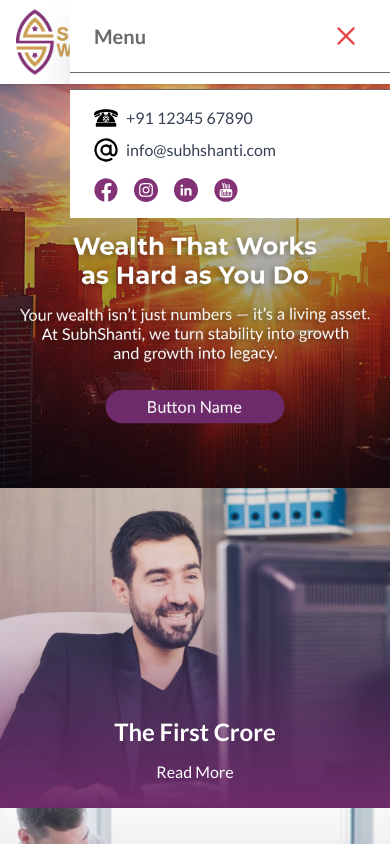
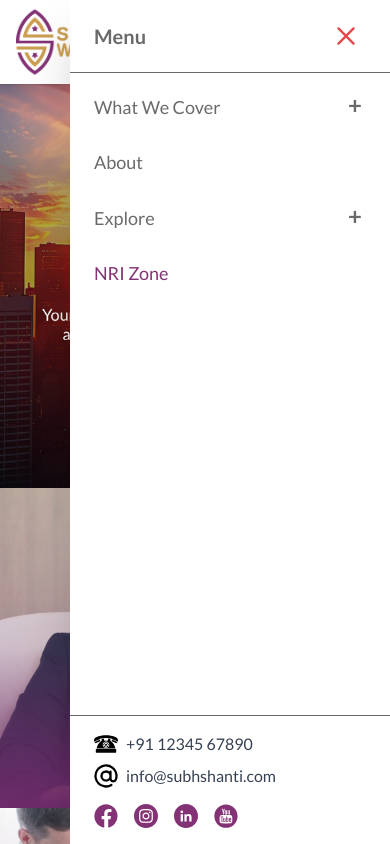
Before and after one commit to kunal-2810/subhshanti, a Vue app: page / in a window 390 px wide. Both pictures are taken after a click on the button 352 px from the left and 42 px from the top of the page. Shown: the top 844 px of the page. Built offline with nearby package versions, Linux system fonts and the light colour scheme.

Commit message:
navbar updated

```diff
--- a/src/components/Navbar.vue
+++ b/src/components/Navbar.vue
@@ -10,7 +10,7 @@
         <img src="@/assets/images/logo.webp" alt="Logo" class="h-[68px] w-[160px]" />
       </div>
 
-      <!-- Desktop Menu -->
+      <!-- Desktop Menu (unchanged) -->
       <div class="hidden lg:flex items-center flex-1 justify-end space-x-8">
         <div class="flex space-x-6">
           <!-- What We Cover -->
@@ -109,7 +109,7 @@
           <img src="@/assets/icons/user.svg" alt="User Icon" class="w-5 h-5 mr-2" />
           Login
         </button>
-        <button @click="drawerOpen = true" class="ml-2 p-2 rounded-full hover:bg-gray-100">
+        <button @click="openDrawer" class="ml-2 p-2 rounded-full hover:bg-gray-100">
           <img src="@/assets/icons/menu.svg" alt="Menu Icon" class="w-7 h-7" />
         </button>
       </div>
@@ -126,16 +126,24 @@
     <transition name="slide">
       <aside
         v-if="drawerOpen"
-        class="fixed top-0 right-0 w-80 max-w-full h-full bg-white shadow-2xl z-50 flex flex-col"
+        class="fixed top-0 right-0 w-80 max-w-full h-screen bg-white shadow-2xl z-50 flex flex-col"
+        style="height: 100dvh; max-height: 100dvh;"
+        @touchmove.prevent
       >
-        <div class="flex items-center justify-between px-6 py-4 border-b">
+        <!-- Fixed Top: Menu Title and Close -->
+        <div ref="drawerHeader" class="flex items-center justify-between px-6 py-4 border-b bg-white flex-shrink-0 z-10">
           <span class="text-xl font-bold">Menu</span>
-          <button @click="drawerOpen = false" class="p-2 rounded-full hover:bg-gray-100">
+          <button @click="closeDrawer" class="p-2 rounded-full hover:bg-gray-100">
             <img src="@/assets/icons/close.svg" alt="Close Icon" class="w-6 h-6" />
           </button>
         </div>
-        <nav class="flex-1 overflow-y-auto px-6 py-2">
-          <ul>
+        <!-- Scrollable Menu List -->
+        <div
+          class="px-0 py-0 bg-white z-0"
+          :style="menuListStyle"
+        >
+          <nav>
+            <ul class="px-6 py-2">
               <!-- What We Cover (mobile) -->
               <li class="mb-2">
                 <div class="flex items-center justify-between py-2">
@@ -143,13 +151,10 @@
                   <button
                     @click="toggleMobileMenu('What We Cover')"
                     class="ml-2 p-1"
+                    aria-label="Expand What We Cover"
                   >
-                  <svg v-if="mobileOpenMenus.includes('What We Cover')" class="w-5 h-5" fill="none" stroke="currentColor" stroke-width="2" viewBox="0 0 24 24">
-                    <path stroke-linecap="round" stroke-linejoin="round" d="M20 12H4"/>
-                  </svg>
-                  <svg v-else class="w-5 h-5" fill="none" stroke="currentColor" stroke-width="2" viewBox="0 0 24 24">
-                    <path stroke-linecap="round" stroke-linejoin="round" d="M12 4v16m8-8H4"/>
-                  </svg>
+                    <span v-if="mobileOpenMenus.includes('What We Cover')" class="text-2xl font-bold leading-none">-</span>
+                    <span v-else class="text-2xl font-bold leading-none">+</span>
                   </button>
                 </div>
                 <transition name="fade">
@@ -159,7 +164,7 @@
                       :key="col.title"
                       class="mb-2"
                     >
-                    <div class="font-semibold text-lg my-2" v-if="col.title">{{ col.title }}</div>
+                      <div class="font-semibold text-base my-2" v-if="col.title">{{ col.title }}</div>
                       <ul>
                         <li
                           v-for="item in col.items"
@@ -175,6 +180,7 @@
                   </div>
                 </transition>
               </li>
+              <!-- About -->
               <li class="mb-2">
                 <a href="#" class="block py-2 text-lg">About</a>
               </li>
@@ -185,13 +191,10 @@
                   <button
                     @click="toggleMobileMenu('Explore')"
                     class="ml-2 p-1"
+                    aria-label="Expand Explore"
                   >
-                  <svg v-if="mobileOpenMenus.includes('Explore')" class="w-5 h-5" fill="none" stroke="currentColor" stroke-width="2" viewBox="0 0 24 24">
-                    <path stroke-linecap="round" stroke-linejoin="round" d="M20 12H4"/>
-                  </svg>
-                  <svg v-else class="w-5 h-5" fill="none" stroke="currentColor" stroke-width="2" viewBox="0 0 24 24">
-                    <path stroke-linecap="round" stroke-linejoin="round" d="M12 4v16m8-8H4"/>
-                  </svg>
+                    <span v-if="mobileOpenMenus.includes('Explore')" class="text-2xl font-bold leading-none">-</span>
+                    <span v-else class="text-2xl font-bold leading-none">+</span>
                   </button>
                 </div>
                 <transition name="fade">
@@ -201,7 +204,7 @@
                       :key="col.title || col.items[0]?.label"
                       class="mb-2"
                     >
-                    <div class="font-semibold text-lg my-2" v-if="col.title">{{ col.title }}</div>
+                      <div class="font-semibold text-base my-2" v-if="col.title">{{ col.title }}</div>
                       <ul>
                         <li
                           v-for="item in col.items"
@@ -223,8 +226,10 @@
               </li>
             </ul>
           </nav>
+        </div>
         <!-- Fixed Bottom Contact/Social -->
-        <div class="border-t px-6 py-4 bg-white">
+        <div ref="drawerFooter" class="border-t px-6 py-4 bg-white flex-shrink-0 z-10"
+             style="position: sticky; bottom: 0; background: white;">
           <div class="flex items-center mb-2">
             <img src="@/assets/icons/phone.svg" alt="Phone" class="w-6 h-6 mr-2" />
             <span class="font-medium text-gray-700">+91 12345 67890</span>
@@ -251,7 +256,7 @@
 </template>
 
 <script setup>
-import { ref, onMounted, onBeforeUnmount, computed } from 'vue'
+import { ref, onMounted, onBeforeUnmount, computed, nextTick } from 'vue'
 
 // Desktop/Large menus (unchanged)
 const menus = [
@@ -392,11 +397,56 @@ const openDropdown = ref(null)
 const drawerOpen = ref(false)
 const mobileOpenMenus = ref([])
 
+const drawerHeader = ref(null)
+const drawerFooter = ref(null)
+const menuListHeight = ref('auto')
+
+const updateMenuListHeight = () => {
+  nextTick(() => {
+    const headerH = drawerHeader.value?.offsetHeight || 0
+    const footerH = drawerFooter.value?.offsetHeight || 0
+    // Use 100dvh for viewport height (handles mobile browser bars)
+    menuListHeight.value = `calc(100dvh - ${headerH + footerH}px)`
+  })
+}
+
+const menuListStyle = computed(() => ({
+  height: menuListHeight.value,
+  overflowY: 'auto',
+  flex: '1 1 auto',
+  minHeight: 0,
+}))
+
+function openDrawer() {
+  drawerOpen.value = true
+  document.body.style.overflow = 'hidden'
+  updateMenuListHeight()
+}
+function closeDrawer() {
+  drawerOpen.value = false
+  document.body.style.overflow = ''
+}
+
+function closeAll() {
+  openDropdown.value = null
+  closeDrawer()
+}
+
+function toggleDropdown(title) {
+  openDropdown.value = openDropdown.value === title ? null : title
+}
+
+function toggleMobileMenu(title) {
+  if (mobileOpenMenus.value.includes(title)) {
+    mobileOpenMenus.value = mobileOpenMenus.value.filter(t => t !== title)
+  } else {
+    mobileOpenMenus.value.push(title)
+  }
+}
+
 // Sticky on scroll up logic with smooth transition
-const isSticky = ref(true)
 const navbarVisible = ref(true)
-const navbarOffset = ref(0)
-let lastScrollY = window.scrollY
+let lastScrollY = typeof window !== 'undefined' ? window.scrollY : 0
 let ticking = false
 
 function onScroll() {
@@ -406,10 +456,8 @@ function onScroll() {
       if (currentScrollY < 10) {
         navbarVisible.value = true
       } else if (currentScrollY < lastScrollY) {
-        // Scrolling up
         navbarVisible.value = true
       } else {
-        // Scrolling down
         navbarVisible.value = false
       }
       lastScrollY = currentScrollY
@@ -419,7 +467,6 @@ function onScroll() {
   }
 }
 
-// Compute the style for the navbar to animate it smoothly
 const navbarStyle = computed(() => {
   return {
     transform: navbarVisible.value ? 'translateY(0)' : 'translateY(-100%)',
@@ -427,23 +474,6 @@ const navbarStyle = computed(() => {
     willChange: 'transform',
   }
 })
-
-function toggleDropdown(title) {
-  openDropdown.value = openDropdown.value === title ? null : title
-}
-
-function closeAll() {
-  openDropdown.value = null
-  drawerOpen.value = false
-}
-
-function toggleMobileMenu(title) {
-  if (mobileOpenMenus.value.includes(title)) {
-    mobileOpenMenus.value = mobileOpenMenus.value.filter(t => t !== title)
-  } else {
-    mobileOpenMenus.value.push(title)
-  }
-}
 
 // Close dropdown on outside click (desktop)
 function handleClick(e) {
@@ -459,13 +489,12 @@ function handleClick(e) {
 onMounted(() => {
   document.addEventListener('click', handleClick)
   window.addEventListener('scroll', onScroll)
+  window.addEventListener('resize', updateMenuListHeight)
 })
 onBeforeUnmount(() => {
   document.removeEventListener('click', handleClick)
   window.removeEventListener('scroll', onScroll)
+  window.removeEventListener('resize', updateMenuListHeight)
+  document.body.style.overflow = ''
 })
 </script>
-
-<style>
-/* Add any additional styles here */
-</style>
--- a/src/components/Testimonial.vue
+++ b/src/components/Testimonial.vue
@@ -172,7 +172,6 @@ function goTo(idx: number) {
 }
 
 function next() {
-  debugger;
   currentIndex.value = (currentIndex.value + 1) % testimonials.length
   stateKey.value = Math.random().toString(36).substring(2)
   // Do not set showVideo.value = false here, handled in onPlayerStateChange
@@ -232,7 +231,6 @@ const stateKey = ref<string>(Math.random().toString(36).substring(2))
 
 function onPlayerStateChange(event: any) {
   // 0 means ended
-  debugger;
   if (event.data === 0) {
     // Advance to next testimonial (loops to first if at end)
     next()
```
Also changed, not shown: src/assets/images/banners/mobile-banner-1.webp. Lines whose indentation alone changed are shown as unchanged.
